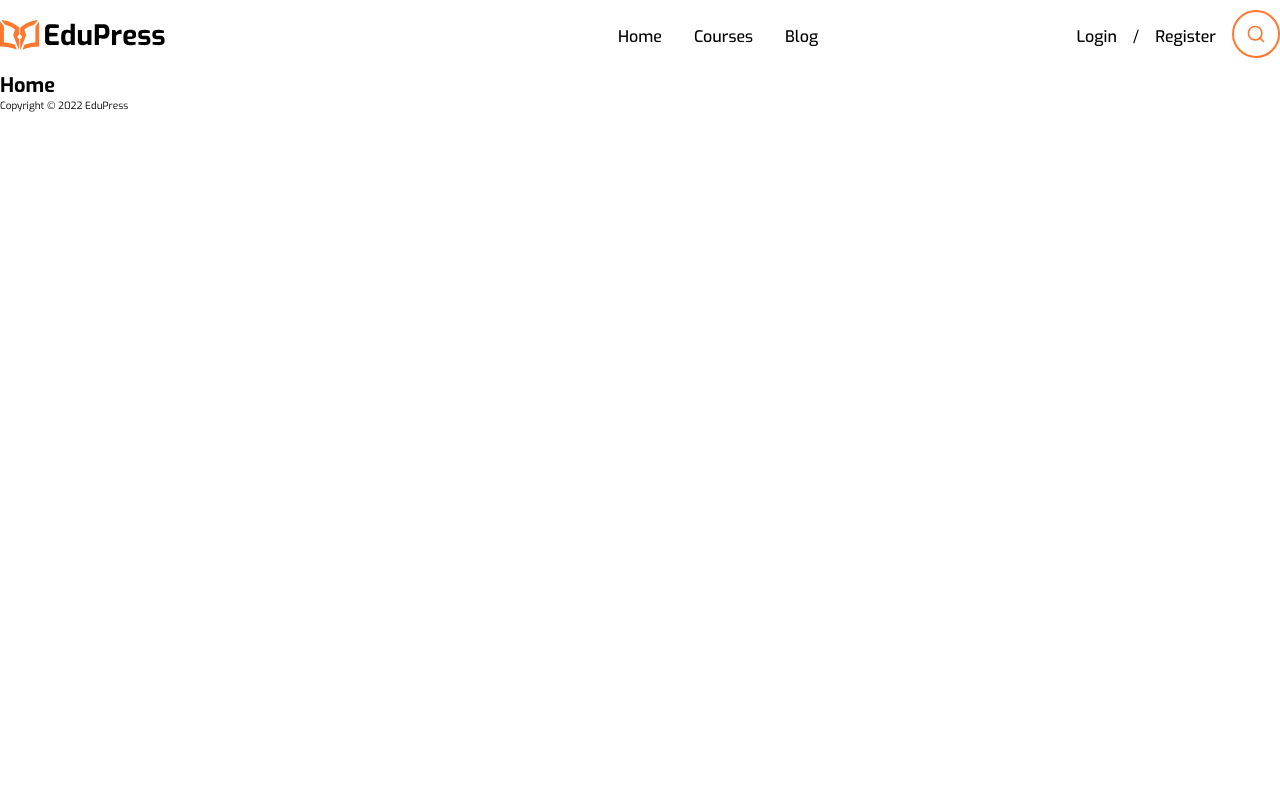
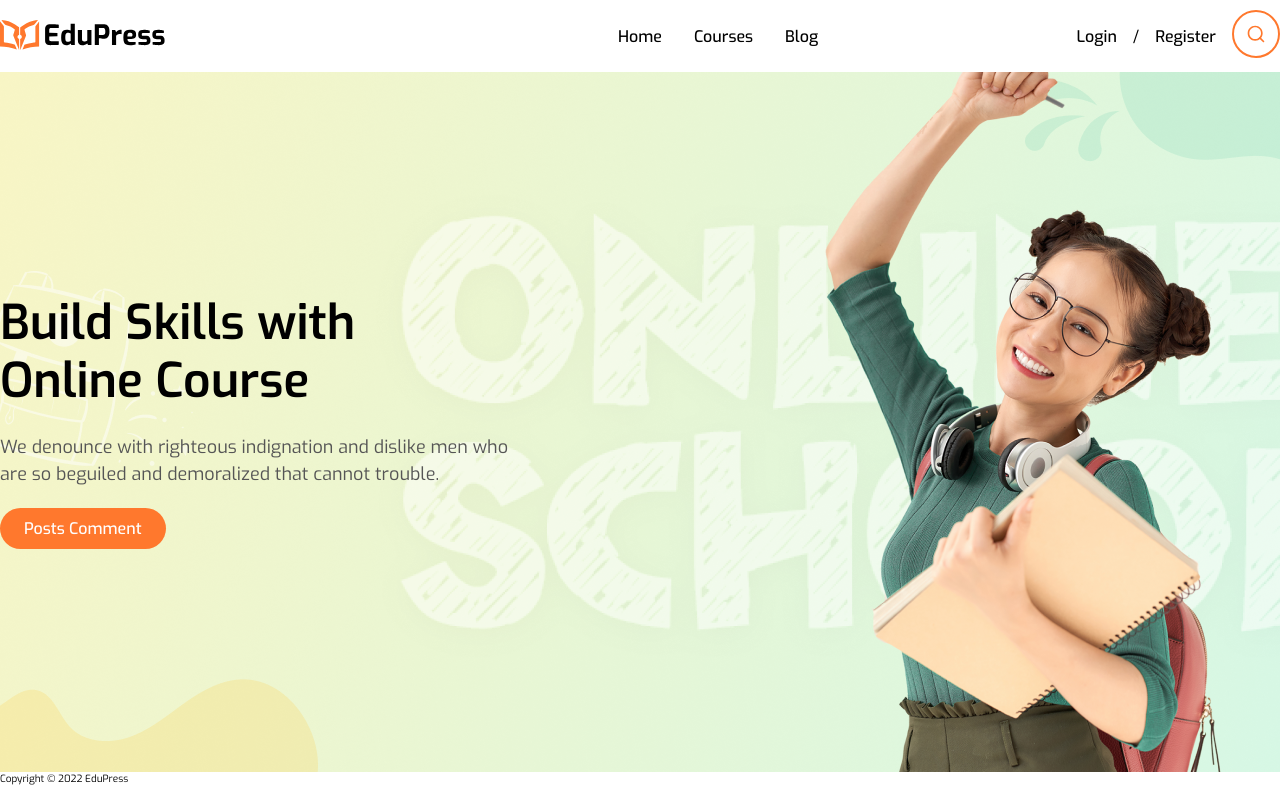
Before and after one commit to freund82/e-learning-react, a React (Vite) app: page / in a window 1280 px wide. Built offline with nearby package versions, Linux system fonts and the light colour scheme.

Commit message:
Готов Header и Header inner

```diff
--- a/src/components/Layout/Header/Header.jsx
+++ b/src/components/Layout/Header/Header.jsx
@@ -6,7 +6,6 @@ import Search from "../../../assets/images/search.svg";
 function Header() {
     return (
         <div className="header">
-            <div className="container">
                 <div className="header__inner">
                 <div className="header__logo">
                     <img src={Logo} alt="logo" />
@@ -33,7 +32,6 @@ function Header() {
                     </div>
                 </nav>
             </div>
-            </div>
         </div>
     );
 }
--- a/src/components/Layout/Header/header.css
+++ b/src/components/Layout/Header/header.css
@@ -5,6 +5,9 @@
 }
 
 .header__inner{
+    width:100%;
+    max-width:129rem;
+    margin:0 auto;
     display:flex;
     align-items: center;
     justify-content: space-between;
--- a/src/components/Layout/Layout.jsx
+++ b/src/components/Layout/Layout.jsx
@@ -6,7 +6,7 @@ const Layout = ({ children }) => {
    return(
    <>
         <Header />
-        <main className="container">{children}</main>
+        <main>{children}</main>
         <Footer />
     </>
    )
--- /dev/null
+++ b/src/components/shared/ButtonPrimary/ButtonPrimary.jsx
@@ -0,0 +1,7 @@
+import "./buttonPrimary.css";
+
+function ButtonPrimary({ children }) {
+    return <button className="button-primary">{children}</button>;
+}
+
+export default ButtonPrimary;
--- /dev/null
+++ b/src/components/shared/ButtonPrimary/buttonPrimary.css
@@ -0,0 +1,11 @@
+.button-primary{
+    padding: 1rem 2.4rem;
+    background-color: var(--orange);
+    color: var(--white);
+    border-radius: 2.4rem;
+    border: none;
+    cursor: pointer;
+    font-size: var(--font-size16);
+    font-family: var(--font-family-Jost);
+    font-weight: 500;
+}
--- a/src/pages/Home/Home.jsx
+++ b/src/pages/Home/Home.jsx
@@ -1,10 +1,21 @@
 import "./home.css"
 import Layout from "../../components/Layout/Layout"
+import ButtonPrimary from "../../components/shared/ButtonPrimary/ButtonPrimary"
 
 function Home() {
     return (
         <Layout>
-        <h1>Home</h1>
+        <section className="header__main">
+            <div className="container">
+                <div className="header__inner--block">
+                    <div className="header__main--block">
+                        <h1 className="header__main--title">Build Skills with <br></br> Online Course</h1>
+                        <p className="header__main--text">We denounce with righteous indignation and dislike men who are so beguiled and demoralized that cannot trouble.</p>
+                        <ButtonPrimary>Posts Comment</ButtonPrimary>
+                    </div>
+                </div>
+            </div>
+        </section>
         </Layout>
     )
 }
--- a/src/pages/Home/home.css
+++ b/src/pages/Home/home.css
@@ -0,0 +1,31 @@
+.header__main{
+    height:70rem;
+    background-image:url("../../assets/images/header_inner.png");
+    background-repeat: no-repeat;
+    background-size: cover;
+    background-position: center;
+}
+
+.header__inner--block{
+    width:100%;
+    max-width:52rem;
+    height:70rem;
+    display:flex;
+    flex-direction: column;
+    justify-content: space-around;
+}
+
+.header__main--title{
+    font-size: var(--font-size48);
+    font-weight: 600;
+    line-height: var(--line-height120);
+    margin-bottom: 2.4rem;
+}
+
+.header__main--text{
+    font-size: var(--font-size18);
+    line-height: var(--line-height150);
+    margin-bottom: 2rem;
+    font-family: var(--font-family-Jost);
+    color:var(--dark-gray);
+}
```
Also changed, not shown: src/assets/images/header_inner.png (added).
